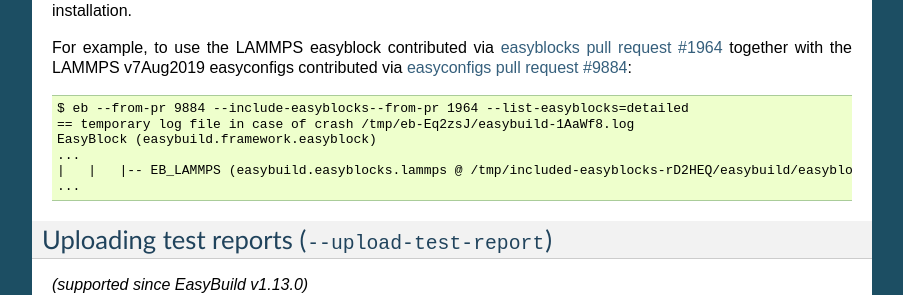
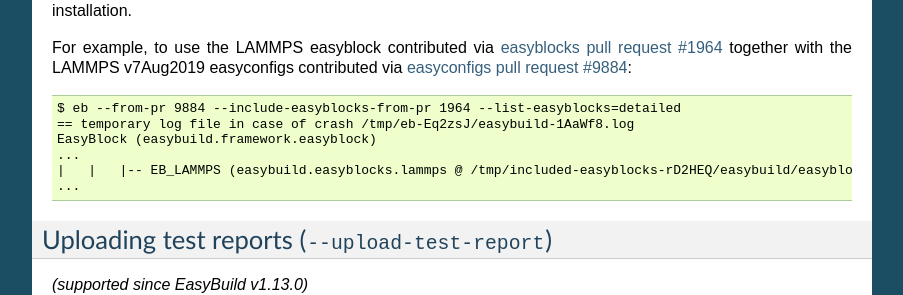
Before and after one commit to easybuilders/easybuild, a Sphinx documentation site: the page built from docs/Integration_with_GitHub.rst, in a window 1280 px wide and 900 px high, scrolled down 6611 px. Shown: the part 159-454 px from the top of the window, without its empty margins (198-1101 px from the left). Built offline with Sphinx 7.4.7, drawn with Linux system fonts in a browser that asks for light colours; pages that are not in the unit, such as notebooks, are missing from menus.

```diff
--- a/docs/Integration_with_GitHub.rst
+++ b/docs/Integration_with_GitHub.rst
@@ -377,7 +377,7 @@ For example, to use the LAMMPS easyblock contributed via `easyblocks pull reques
 <https://github.com/easybuilders/easybuild-easyblocks/pull/1964>`_ together with the LAMMPS v7Aug2019 easyconfigs contributed via
 `easyconfigs pull request #9884 <https://github.com/easybuilders/easybuild-easyconfigs/pull/9884>`_::
 
-    $ eb --from-pr 9884 --include-easyblocks--from-pr 1964 --list-easyblocks=detailed
+    $ eb --from-pr 9884 --include-easyblocks-from-pr 1964 --list-easyblocks=detailed
     == temporary log file in case of crash /tmp/eb-Eq2zsJ/easybuild-1AaWf8.log
     EasyBlock (easybuild.framework.easyblock)
     ...
```
